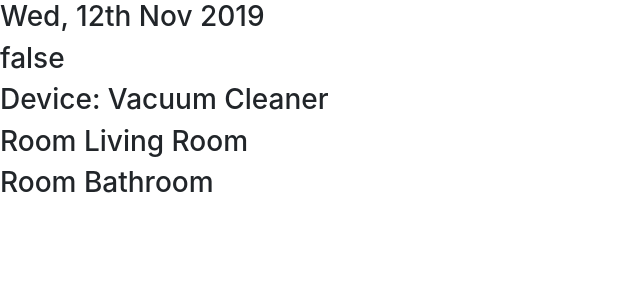
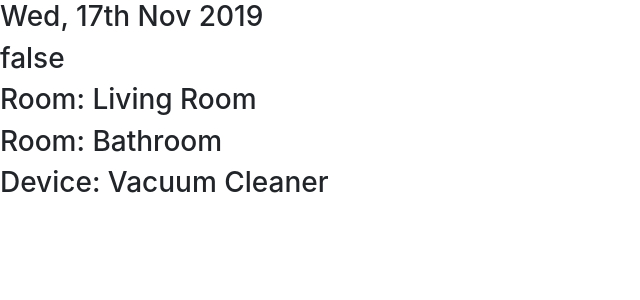
Before and after one commit to pdyban/homehab, a React (Create React App) app: page / in a window 1280 px wide. Shown: the top 300 px of the page, without its empty margins (0-640 px from the left). Built offline with nearby package versions, Linux system fonts and the light colour scheme.

Commit message:
Create UI from config.json

```diff
--- a/src/App.js
+++ b/src/App.js
@@ -2,15 +2,44 @@ import './App.scss';
 import DateTime from './components/DateTime/DateTime.js';
 import Presence from './components/Presence/Presence.js';
 import WidgetBar from './components/WidgetBar/WidgetBar.js'
+import React, { Component } from 'react';
 
-function App() {
-  return (
-    <div className="App">
-      <DateTime date="Wed, 12th Nov 2019" />
-      <Presence />
-      <WidgetBar />
-    </div>
-  );
+class App extends Component {
+  // constructor(props) {
+  //   super(props);
+  // }
+
+  render() {
+    console.log(this.props.config);
+    let dateTimeWidget;
+    let presenceWidget;
+    let widgets = []
+    for(const w of this.props.config.widgets) {
+      switch(w.type) {
+        case 'DateTime':
+          dateTimeWidget = <DateTime config={this.props.config.common} />;
+          break;
+        case 'Presence':
+          presenceWidget = <Presence config={this.props.config.common} />;
+          break;
+        default:
+          widgets.push(w);
+          break;
+      }
+    }
+    let widgetBarConfig = {
+      'common': this.props.config.common,
+      'widgets': widgets
+    };
+    <WidgetBar config={this.props.config} />
+    return (
+      <div className="App">
+      { dateTimeWidget }
+      { presenceWidget }
+      <WidgetBar config={widgetBarConfig} />
+      </div>
+    );
+  }
 }
 
 export default App;
--- a/src/components/DateTime/DateTime.js
+++ b/src/components/DateTime/DateTime.js
@@ -5,6 +5,7 @@ class DateTime extends Component {
   constructor(props) {
     super(props);
     this.state = {};
+    this.date = 'Wed, 17th Nov 2019'
   }
 
   componentDidMount() {}
@@ -13,7 +14,7 @@ class DateTime extends Component {
 
   render() {
     return (
-      <div><h3>{this.props.date}</h3></div>
+      <div><h3>{this.date}</h3></div>
     )
   }
 }
--- a/src/components/RoomWidget/RoomWidget.js
+++ b/src/components/RoomWidget/RoomWidget.js
@@ -14,7 +14,7 @@ class RoomWidget extends Component {
 
   render() {
     return (
-      <div><h3>Room {this.props.name}</h3></div>
+      <div><h3>Room: {this.props.name}</h3></div>
     )
   }
 }
--- a/src/components/WidgetBar/WidgetBar.js
+++ b/src/components/WidgetBar/WidgetBar.js
@@ -16,11 +16,25 @@ class WidgetBar extends Component {
   componentWillUnmount() {}
 
   render() {
+    var widgets = [];
+    for(const [index, w] of this.props.config.widgets.entries()) {
+      console.log(w);
+      switch (w.type) {
+        case 'RoomWidget':
+            widgets.push(<RoomWidget name={w.name} key={index} />)
+          break;
+        case 'DeviceWidget':
+            widgets.push(<DeviceWidget name={w.name} key={index} />)
+          break;
+        default:
+          console.warn('Unknown widget type ' + w.type);
+          break;
+      }
+    }
+    console.log(widgets);
     return (
       <div>
-        <DeviceWidget name="Vacuum Cleaner" />
-        <RoomWidget name="Living Room" />
-        <RoomWidget name="Bathroom" />
+      {widgets}
       </div>
     )
   }
--- /dev/null
+++ b/src/config.json
@@ -0,0 +1,41 @@
+{
+  "common": {
+    "serverURL": "http://openhab:8080"
+  },
+  "widgets": [
+    {
+      "name": "datetime",
+      "type": "DateTime"
+    },
+    {
+      "name": "presence",
+      "type": "Presence"
+    },
+    {
+      "name": "Living Room",
+      "type": "RoomWidget",
+      "elements": [
+        {
+          "id": "livingroom_temperature",
+          "name": "Temperature",
+          "refreshRate": 30
+        },
+        {
+          "id": "livingroom_humidity",
+          "name": "Humidity",
+          "refreshRate": 60
+        }
+      ]
+    },
+    {
+      "name": "Bathroom",
+      "type": "RoomWidget",
+      "elements": []
+    },
+    {
+      "name": "Vacuum Cleaner",
+      "type": "DeviceWidget",
+      "elements": []
+    }
+  ]
+}
--- a/src/index.js
+++ b/src/index.js
@@ -2,10 +2,11 @@ import React from 'react';
 import ReactDOM from 'react-dom';
 import App from './App';
 import reportWebVitals from './reportWebVitals';
+import config from './config.json'
 
 ReactDOM.render(
   <React.StrictMode>
-    <App />
+    <App config={config}/>
   </React.StrictMode>,
   document.getElementById('root')
 );
```
